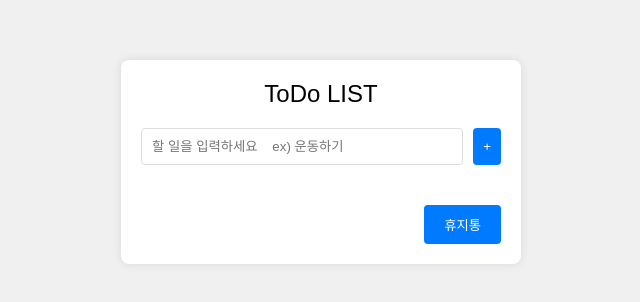
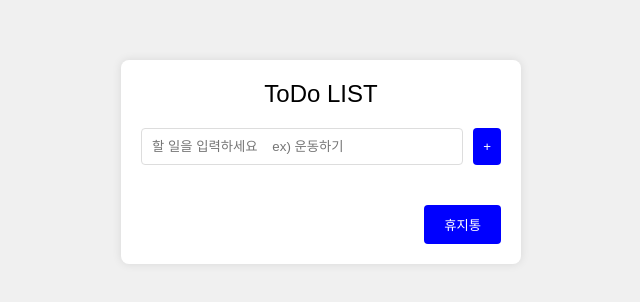
Before and after one commit to choyeseol/JsToDo, a plain HTML site: page index.html in a window 1280 px wide. Shown: the part 238-540 px from the top of the page, without its empty margins (319-959 px from the left). Drawn offline with Linux system fonts and the light colour scheme.

Commit message:
fix: 호버 아웃라인 수정, 버튼 색 변경

```diff
--- a/styles.css
+++ b/styles.css
@@ -53,16 +53,6 @@ h2 {
   box-sizing: border-box;
 }
 
-.todo-input button {
-  margin-left: 10px;
-  padding: 10px;
-  background: #007bff;
-  color: white;
-  border: none;
-  border-radius: 4px;
-  cursor: pointer;
-}
-
 .todo-list,
 .trash-list {
   list-style: none;
@@ -108,7 +98,7 @@ h2 {
 .trash-button,
 .back-button {
   padding: 10px 20px;
-  background: #007bff;
+  background: #0000ff;
   color: white;
   border: none;
   border-radius: 4px;
@@ -118,7 +108,17 @@ h2 {
 .trash-list button {
   margin-left: 10px;
   padding: 5px 10px;
-  background: #007bff;
+  background: #0000ff;
+  color: white;
+  border: none;
+  border-radius: 4px;
+  cursor: pointer;
+}
+
+.todo-input button {
+  margin-left: 10px;
+  padding: 10px;
+  background: #0000ff;
   color: white;
   border: none;
   border-radius: 4px;
@@ -172,8 +172,8 @@ h2 {
 }
 
 button:hover {
-  outline: 2px solid #007bff; /* 파란색 테두리 추가 */
-  outline-offset: 2px; /* 아웃라인과 요소 사이의 간격 조정 */
+  outline: 4px solid #0000ff;
+  outline-offset: 4px;
   transition: outline-color 0.1s, outline-width 0.1s;
   box-shadow: 0 0 5px rgba(0, 123, 255, 0.5);
 }
```
